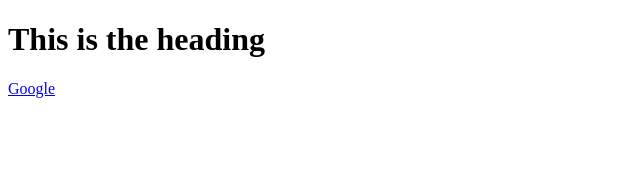
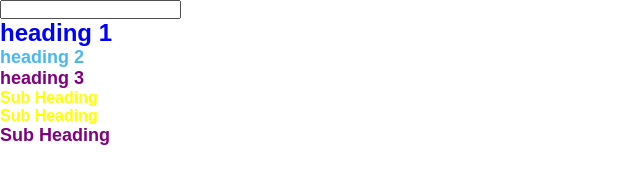
Before and after one commit to gcs-abdulwahab/morningweb, a plain HTML site: page index.html in a window 1280 px wide. Shown: the whole page, without its empty margins (0-640 px from the left). Drawn offline with Linux system fonts and the light colour scheme.

Commit message:
basic css
basic css selectors

```diff
--- a/index.html
+++ b/index.html
@@ -4,11 +4,33 @@
     <meta charset="UTF-8" />
     <meta name="viewport" content="width=device-width, initial-scale=1.0" />
     <title>First Page</title>
+
+    <style>
+        #lead {
+            color: red;
+        }
+        .detail {
+            color: blue;
+        }
+        .subdetail {
+            color: #FAC;
+        }
+    </style>
+
+    <link rel="stylesheet" href="style.css" />
+
   </head>
   <body>
-    <h1>This is the heading</h1>
+    <input type="password" name=""  id="">
+    <h1 id="lead">heading 1</h1>
+    <h1 class="detail" style="color:#49b8f0">heading 2</h1>
+    <h1 class="detail">heading 3</h1>
 
-    <a href="http://www.google.com"> Google</a>
+    <h2 class="subdetail"> Sub Heading</h2>
+    <h2 class="subdetail"> Sub Heading</h2>
+
+    <p class=" subdetail  detail"> Sub Heading</p>
+
 
   </body>
 </html>
--- /dev/null
+++ b/style.css
@@ -0,0 +1,35 @@
+*{
+    margin:0;
+    padding:0;
+    font-family:Arial, Helvetica, sans-serif;
+}
+
+div, span , header{
+    display:block;
+}
+
+
+h1
+{
+    color:#F00;
+    font-size:24px;
+}
+
+#lead{
+    color:#00F;
+
+}
+
+
+
+.subdetail{
+    color:#FF0;
+    font-size:16px;
+    font-weight:bold;
+}
+
+.detail{
+    color:purple;
+    font-size:18px;
+    font-weight:bold;
+}
```
